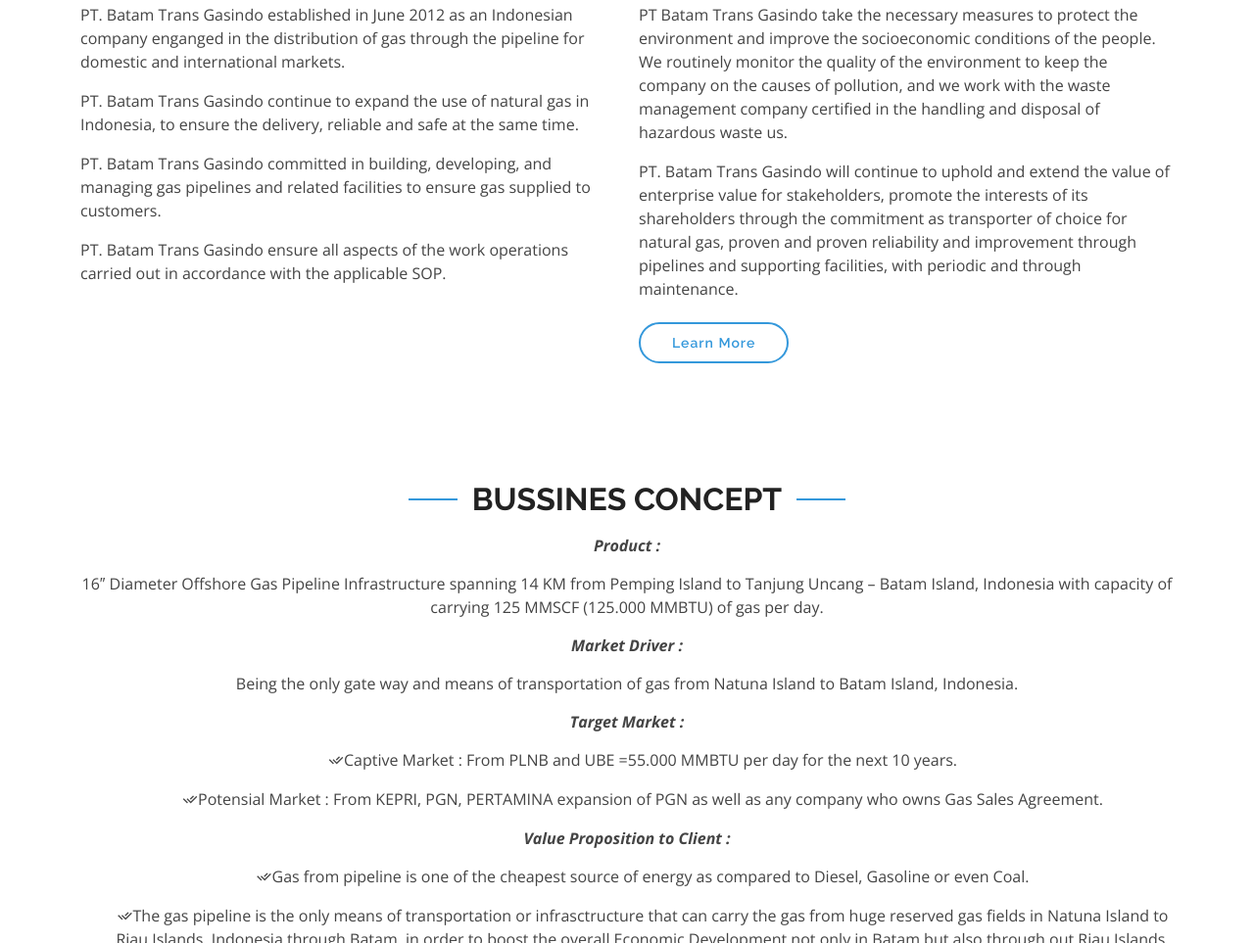
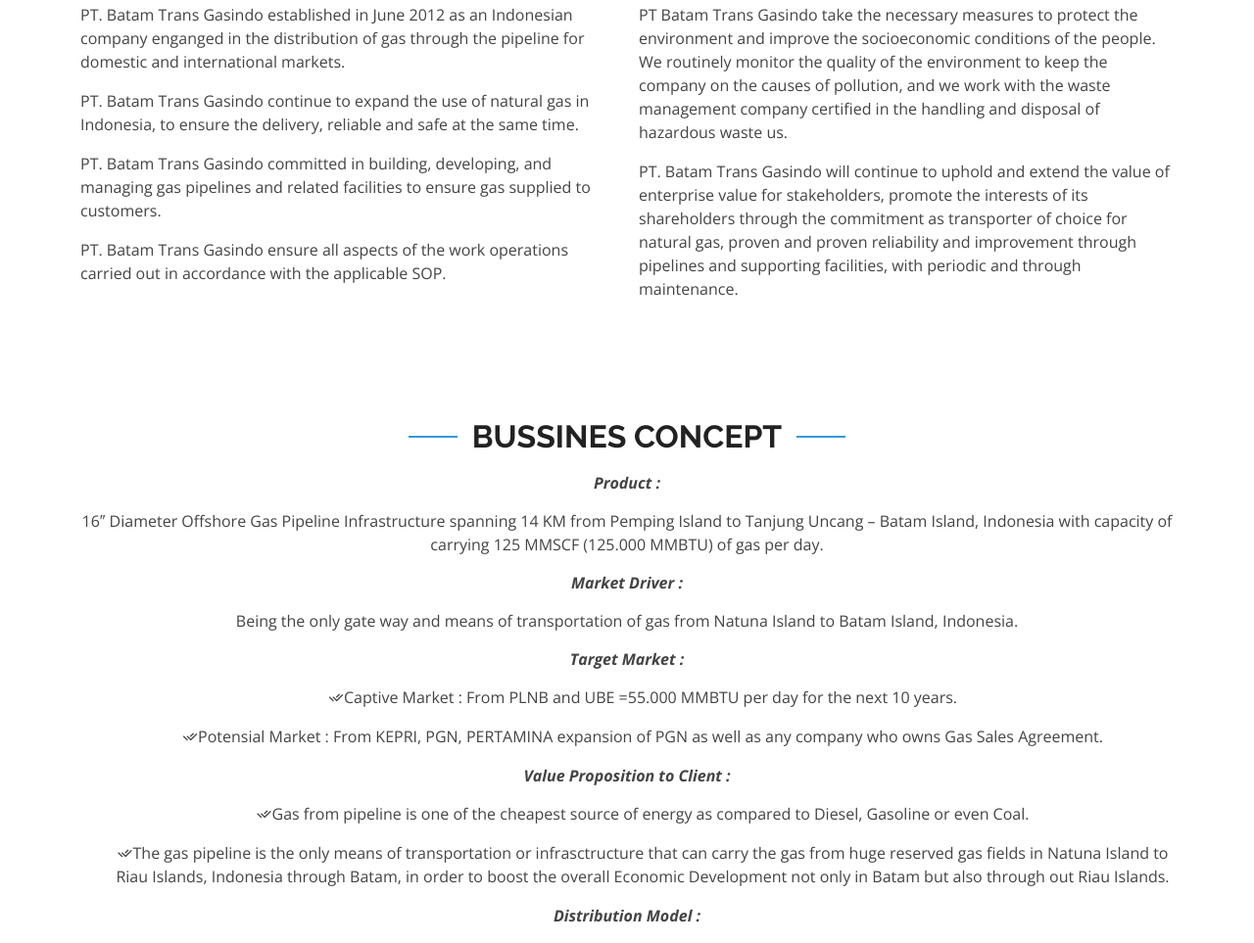
Before and after one commit to rendyekoprasetio/web-btg, a plain HTML site: page index.html in a window 1280 px wide. Shown: the part 854-1817 px from the top of the page at 98% size. Drawn offline with nearby package versions, Linux system fonts and the light colour scheme.

Commit message:
index.html

```diff
--- a/index.html
+++ b/index.html
@@ -144,7 +144,6 @@
               promote the interests of its shareholders through the commitment as transporter of choice for natural gas, proven and proven reliability and improvement through pipelines and supporting facilities,
               with periodic and through maintenance.
             </p>
-            <a href="#bussines" class="btn-learn-more">Learn More</a>
           </div>
         </div>
 
```
